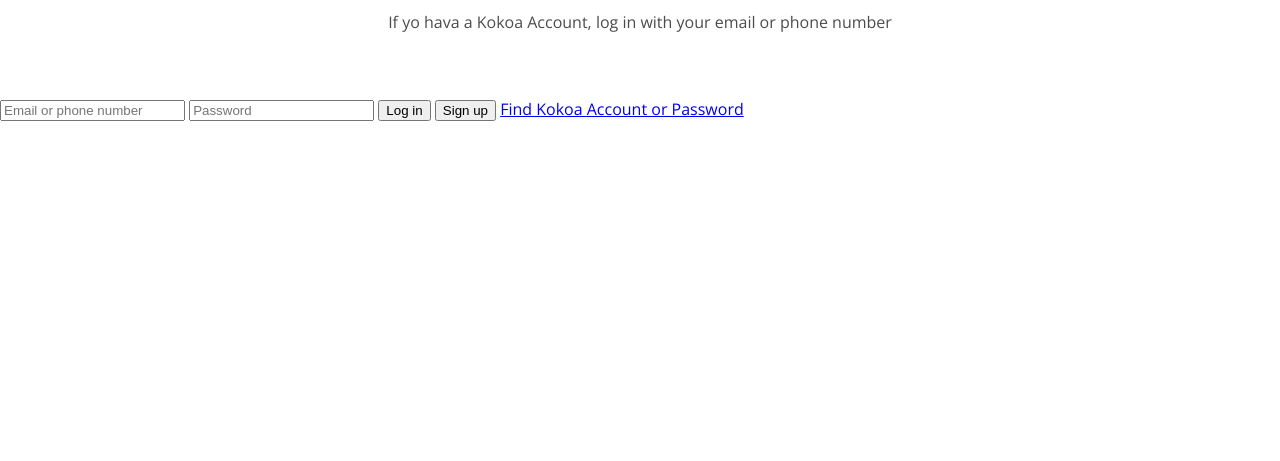
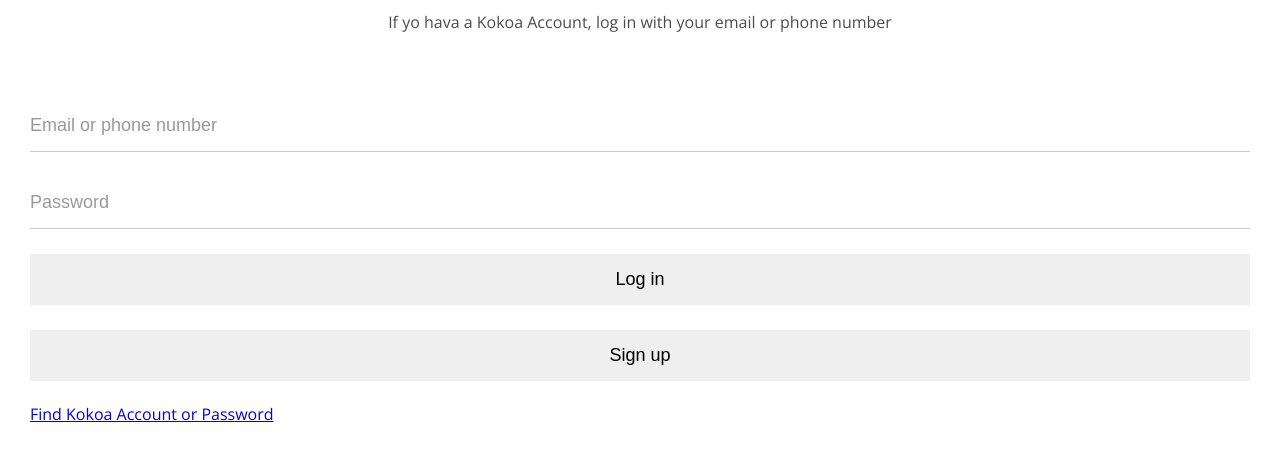
Before and after one commit to shoveller/cocoa-clone, a website: page index.html in a window 1280 px wide. Shown: the part 147-608 px from the top of the page. Drawn offline with nearby package versions, Linux system fonts and the light colour scheme.

Commit message:
feat: step 6

```diff
--- a/index.html
+++ b/index.html
@@ -9,6 +9,7 @@
       src="https://kit.fontawesome.com/69d3539192.js"
       crossorigin="anonymous"
     ></script>
+    <link href="variables.css" rel="stylesheet">
     <link href="index.css" rel="stylesheet">
   </head>
   <body>
@@ -34,7 +35,7 @@
       </p>
     </header>
 
-    <form>
+    <form id="login-form">
       <input type="text" placeholder="Email or phone number" />
       <input type="password" placeholder="Password" />
       <input type="button" value="Log in" />
--- a/index.scss
+++ b/index.scss
@@ -1,9 +1,11 @@
 @import "reset.css";
 @import url("https://fonts.googleapis.com/css2?family=Open+Sans:wght@400;600&display=swap");
+@import "variables.css";
 @import "status-bar.scss";
 
 body {
   font-family: "Open Sans", sans-serif;
+  font-weight: 400;
 }
 
 .welcome-header {
@@ -17,8 +19,36 @@
     margin-bottom: 40px;
     font-size: 25px;
   }
+
   &__text {
     width: 60%;
     opacity: 0.7;
   }
 }
+
+#login-form {
+  display: flex;
+  flex-direction: column;
+  margin: 0 30px;
+
+  & input:not([type="button"]) {
+    border-bottom: 1px solid rgba(0, 0, 0, 0.2);
+    transition: border-bottom-color .3s ease-in-out;
+  }
+
+  & input {
+    padding: 15px 0;
+    border: none;
+    font-size: 18px;
+    margin-bottom: 25px;
+
+
+    &::placeholder {
+      color: rgba(0, 0, 0, 0.4);
+    }
+
+    &:focus {
+      border-color: var(--yellow);
+    }
+  }
+}
--- a/reset.css
+++ b/reset.css
@@ -23,26 +23,36 @@
     font: inherit;
     vertical-align: baseline;
 }
+
 /* HTML5 display-role reset for older browsers */
 article, aside, details, figcaption, figure,
 footer, header, hgroup, menu, nav, section {
     display: block;
 }
+
 body {
     line-height: 1;
 }
+
 ol, ul {
     list-style: none;
 }
+
 blockquote, q {
     quotes: none;
 }
+
 blockquote:before, blockquote:after,
 q:before, q:after {
     content: '';
     content: none;
 }
+
 table {
     border-collapse: collapse;
     border-spacing: 0;
 }
+
+input:focus {
+    outline: none;
+}
--- /dev/null
+++ b/variables.css
@@ -0,0 +1,3 @@
+:root {
+    --yellow: #fae100;
+}
```
Also changed, not shown: index.css, 1 other file.
